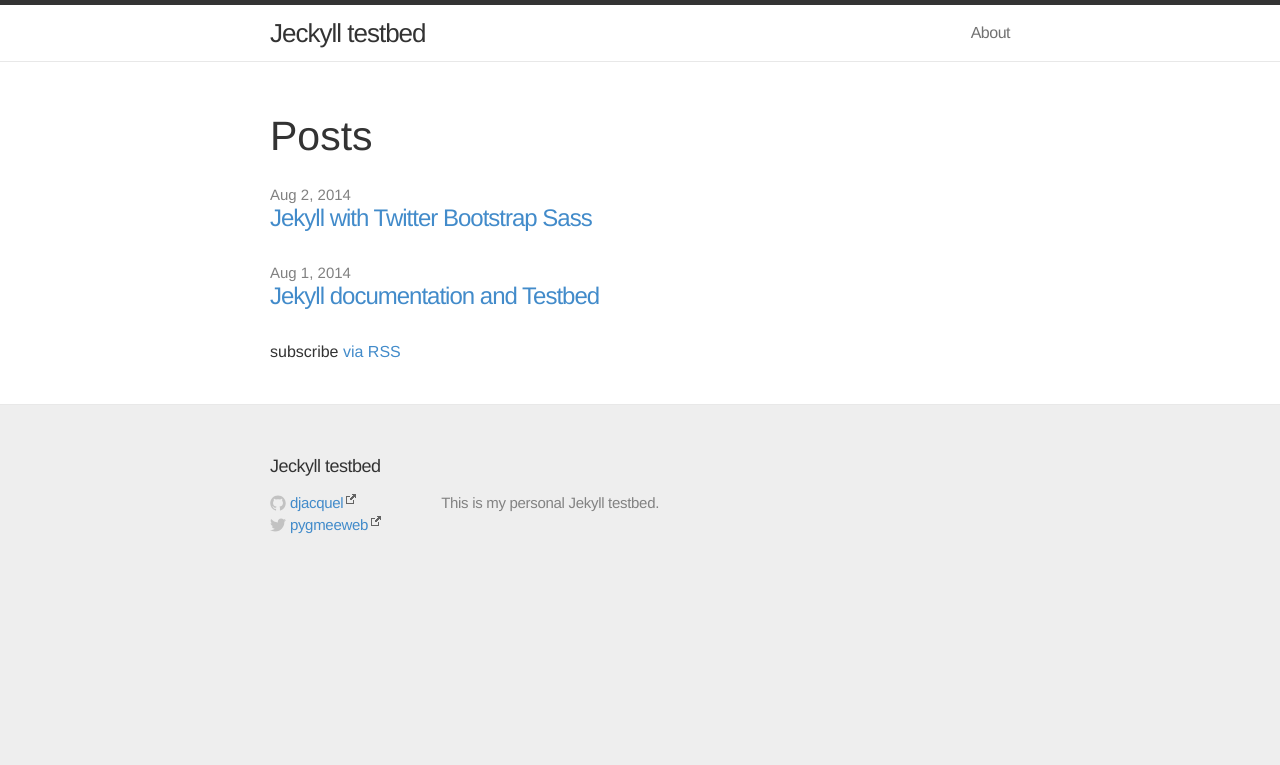
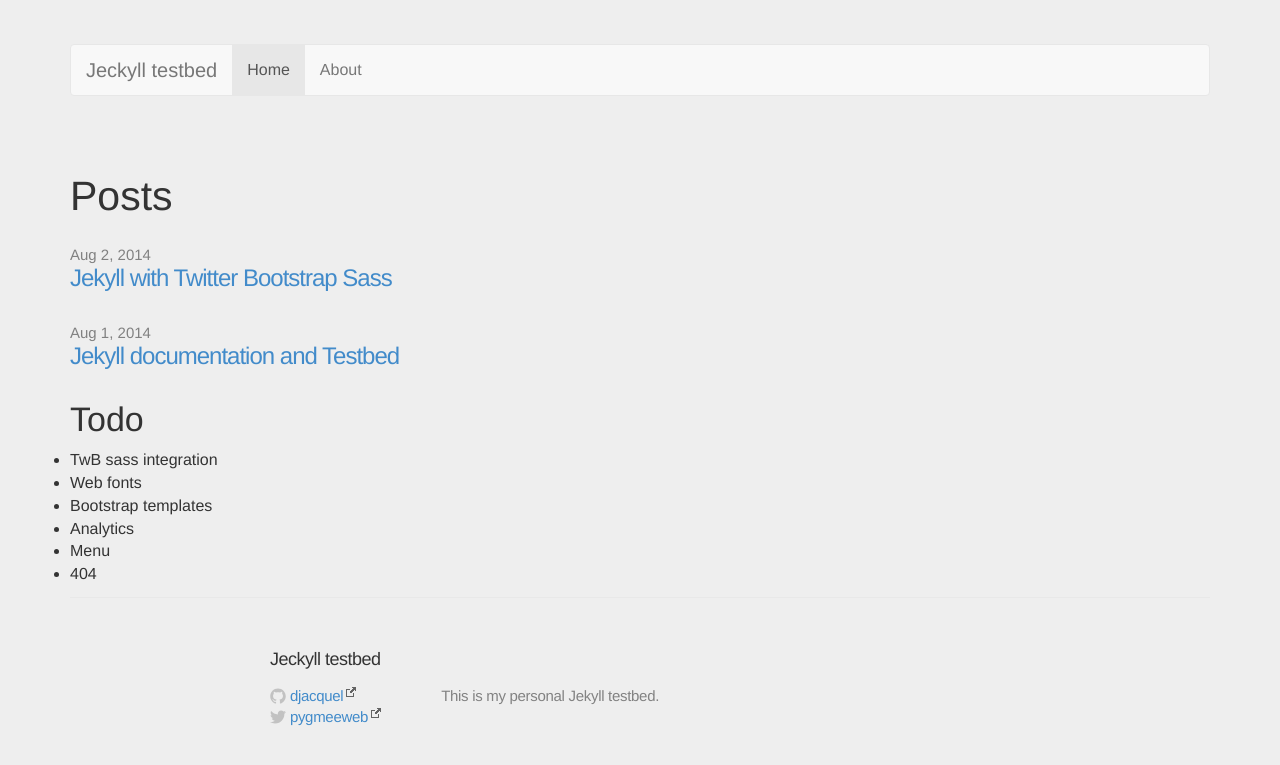
Before and after one commit to djacquel/JekyllDoc, a Jekyll site: the page built from index.html, in a window 1280 px wide. Shown: the top 765 px of the page. Built offline with Jekyll 4.4.1, drawn with Linux system fonts in a browser that asks for light colours; nearby versions of some CDN libraries.

Commit message:
twb like templates

```diff
--- a/_includes/header.html
+++ b/_includes/header.html
@@ -2,31 +2,6 @@
       <p class="browsehappy">You are using an <strong>outdated</strong> browser. Please <a href="http://browsehappy.com/">upgrade your browser</a> to improve your experience.</p>
   <![endif]-->
 
-<header class="site-header">
-
-  <div class="wrap">
-
-    <a class="site-title" href="{{ site.baseurl }}/">{{ site.title }}</a>
-
-    <nav class="site-nav">
-      <a href="#" class="menu-icon">
-        <svg version="1.1" xmlns="http://www.w3.org/2000/svg" xmlns:xlink="http://www.w3.org/1999/xlink" x="0px" y="0px"
-           viewBox="0 0 18 15" enable-background="new 0 0 18 15" xml:space="preserve">
-          <path fill="#505050" d="M18,1.484c0,0.82-0.665,1.484-1.484,1.484H1.484C0.665,2.969,0,2.304,0,1.484l0,0C0,0.665,0.665,0,1.484,0
-            h15.031C17.335,0,18,0.665,18,1.484L18,1.484z"/>
-          <path fill="#505050" d="M18,7.516C18,8.335,17.335,9,16.516,9H1.484C0.665,9,0,8.335,0,7.516l0,0c0-0.82,0.665-1.484,1.484-1.484
-            h15.031C17.335,6.031,18,6.696,18,7.516L18,7.516z"/>
-          <path fill="#505050" d="M18,13.516C18,14.335,17.335,15,16.516,15H1.484C0.665,15,0,14.335,0,13.516l0,0
-            c0-0.82,0.665-1.484,1.484-1.484h15.031C17.335,12.031,18,12.696,18,13.516L18,13.516z"/>
-        </svg>
-      </a>
-      <div class="trigger">
-        {% for page in site.pages %}
-          {% if page.title %}<a class="page-link" href="{{ page.url | prepend: site.baseurl }}">{{ page.title }}</a>{% endif %}
-        {% endfor %}
-      </div>
-    </nav>
-
-  </div>
-
-</header>
+  <header class="page-header">
+    {% include navbar.html %}
+  </header>
--- /dev/null
+++ b/_includes/navbar.html
@@ -0,0 +1,28 @@
+    <nav class="navbar navbar-default center" role="navigation">
+      <div class="container-fluid">
+        <div class="navbar-header">
+          <button type="button" class="navbar-toggle" data-toggle="collapse" data-target="#navbar-collapse">
+            <span>Menu</span>
+          </button>
+          <a class="navbar-brand" href="{{ site.baseurl }}/">{{ site.title }}</a>
+        </div>
+        <div class="collapse navbar-collapse" id="navbar-collapse">
+          <ul class="nav navbar-nav">
+{% assign pages = site.pages | sort: 'weight' %}
+{% for p in pages %}
+    {% if p.menu == 'main' %}
+    <li{% if p.url == page.url %} class="active"{% endif %}><a href="{{ site.baseurl }}{{ p.url }}">{{ p.title }}</a></li>
+    {% endif %}
+{% endfor %}
+          </ul>
+        </div>
+      </div>
+    </nav>
+<hr>
+{% for link in site.nav %}
+  <li>
+    <a {% if link.url == page.url %}
+      class="active"
+      {% endif %} href="{{ link.url }}">{{ link.text }}</a>
+  </li>
+{% endfor %}
--- a/_layouts/default.html
+++ b/_layouts/default.html
@@ -1,19 +1,11 @@
 <!DOCTYPE html>
-<html lang="en">
-
+<html>
   {% include head.html %}
-
-    <body>
-
-    {% include header.html %}
-
-    <div class="page-content">
-      <div class="wrap">
+  <body>
+    <div class="container">
+      {% include header.html %}
       {{ content }}
-      </div>
+      {% include footer.html %}
     </div>
-
-    {% include footer.html %}
-
-    </body>
+  </body>
 </html>
--- a/index.html
+++ b/index.html
@@ -1,5 +1,8 @@
 ---
 layout: default
+menu: main
+title: Home
+weight: 10
 ---
 
 <div class="home">
@@ -15,6 +18,16 @@ layout: default
     {% endfor %}
   </ul>
 
-  <p class="rss-subscribe">subscribe <a href="{{ "/feed.xml" | prepend: site.baseurl }}">via RSS</a></p>
 
 </div>
+
+<h2>Todo</h2>
+<ul>
+  <li>TwB sass integration</li>
+  <li>Web fonts</li>
+  <li>Bootstrap templates</li>
+  <li>Analytics</li>
+
+  <li>Menu</li>
+  <li>404</li>
+</ul>
```
Also changed, not shown: about.md (+2 -0 lines).
